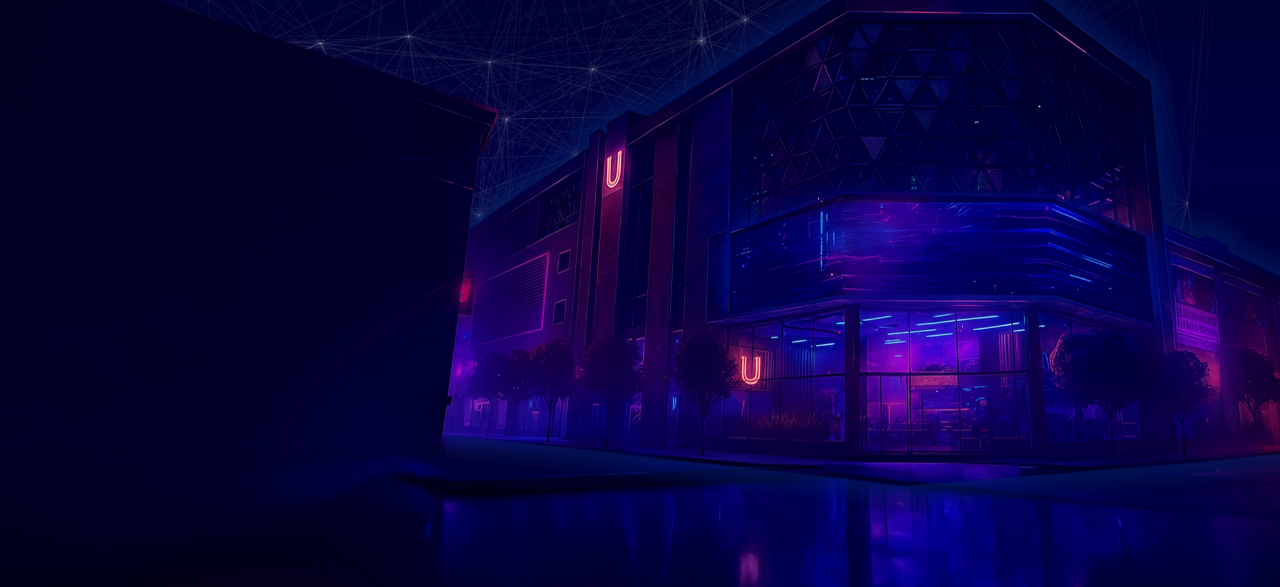
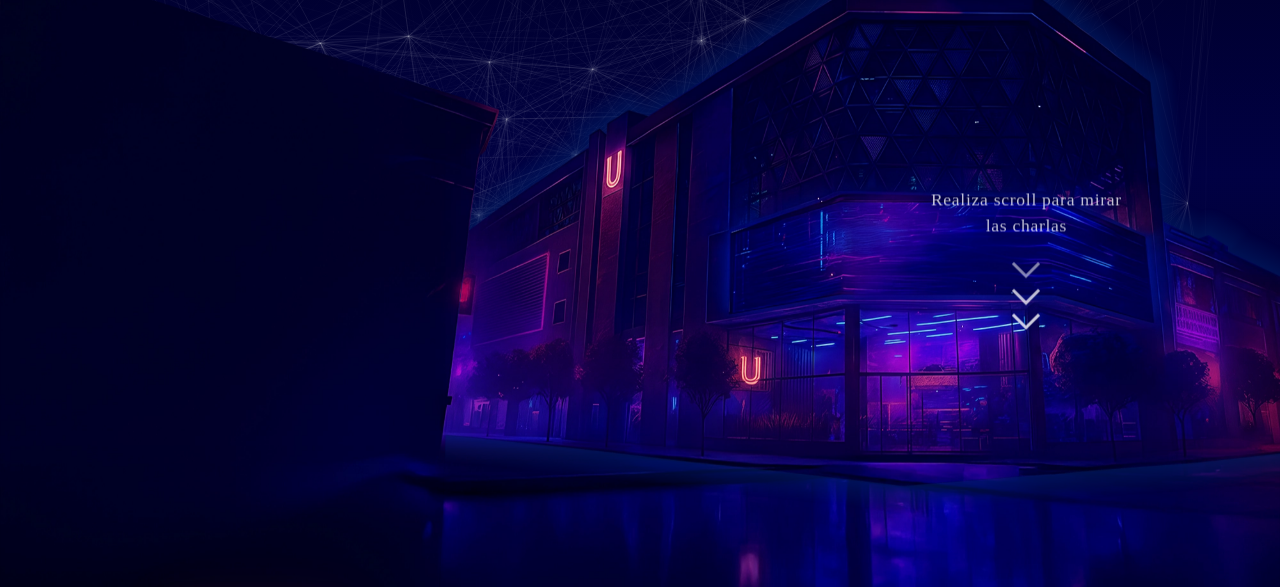
Before and after one commit to Axel-Meyrek/AgendaEncuentroDeIngenierias, a website: page index.html in a window 1280 px wide. Shown: the part 210-797 px from the top of the page. Drawn offline with nearby package versions, Linux system fonts and the light colour scheme; no server answers; animation ran at ten frames a second.

Commit message:
Add message Scroll

```diff
--- a/css/index.css
+++ b/css/index.css
@@ -329,6 +329,80 @@ body {
     }
 }
 
+/* ── Scroll hint ── */
+.scroll-hint {
+    position: fixed;
+    right: 12%;
+    top: 58%;
+    transform: translateY(-50%);
+    z-index: 10;
+    display: flex;
+    flex-direction: column;
+    align-items: center;
+    gap: 0.9em;
+    pointer-events: none;
+    opacity: 0;
+    animation: scrollHintFadeIn 1s ease forwards;
+    animation-delay: 2.5s;
+    transition: opacity 0.5s ease;
+}
+
+.scroll-hint--hidden {
+    opacity: 0 !important;
+}
+
+.scroll-hint_text {
+    font-size: 1.1em;
+    color: rgba(255, 255, 255, 0.75);
+    text-align: center;
+    max-width: 200px;
+    line-height: 1.5;
+    letter-spacing: 0.04em;
+    text-shadow: 0 2px 12px rgba(0, 0, 0, 0.6);
+}
+
+.scroll-hint_arrows {
+    display: flex;
+    flex-direction: column;
+    align-items: center;
+    gap: 4px;
+}
+
+.scroll-hint_arrow {
+    display: block;
+    width: 20px;
+    height: 20px;
+    border-right: 3px solid rgba(255, 255, 255, 0.8);
+    border-bottom: 3px solid rgba(255, 255, 255, 0.8);
+    transform: rotate(45deg);
+    animation: arrowPulse 1.6s ease-in-out infinite;
+}
+
+.scroll-hint_arrow:nth-child(1) { animation-delay: 0s; }
+.scroll-hint_arrow:nth-child(2) { animation-delay: 0.2s; }
+.scroll-hint_arrow:nth-child(3) { animation-delay: 0.4s; }
+
+@keyframes scrollHintFadeIn {
+    to { opacity: 1; }
+}
+
+@keyframes arrowPulse {
+    0%   { opacity: 0.15; transform: rotate(45deg) translate(-3px, -3px); }
+    50%  { opacity: 1;    transform: rotate(45deg) translate(3px, 3px); }
+    100% { opacity: 0.15; transform: rotate(45deg) translate(-3px, -3px); }
+}
+
+@media (width < 700px) {
+    .scroll-hint {
+        right: 0;
+        left: 0;
+        top: auto;
+        bottom: 10%;
+        transform: none;
+        align-items: center;
+    }
+}
+
 /* ── Skeleton loader ── */
 @keyframes shimmer {
     0%   { background-position: 200% center; }
--- a/index.html
+++ b/index.html
@@ -26,6 +26,15 @@
         <img class="logo imagen-animada" src="./img/logo.webp" alt="">
     </div>
 
+    <div class="scroll-hint" id="scrollHint">
+        <span class="scroll-hint_text">Realiza scroll para mirar las charlas</span>
+        <div class="scroll-hint_arrows">
+            <span class="scroll-hint_arrow"></span>
+            <span class="scroll-hint_arrow"></span>
+            <span class="scroll-hint_arrow"></span>
+        </div>
+    </div>
+
     <nav class="botonera">
         <button class="botonera_button buttonActive">Martes</button>
         <button class="botonera_button">Miércoles</button>
--- a/js/index.js
+++ b/js/index.js
@@ -1,6 +1,7 @@
 const logo = document.querySelector('.logo');
 const containerCards = document.querySelector('.containerCards');
 const buttons = document.querySelectorAll('.botonera_button');
+const scrollHint = document.getElementById('scrollHint');
 
 let charlas = [];
 let diaActivo = '10 de marzo'; // Martes por defecto
@@ -37,8 +38,10 @@ function updateCardVisibility() {
 window.addEventListener('scroll', () => {
     if (window.scrollY > 50) {
         logo.classList.add('logo-small');
+        scrollHint.classList.add('scroll-hint--hidden');
     } else {
         logo.classList.remove('logo-small');
+        scrollHint.classList.remove('scroll-hint--hidden');
     }
     updateCardVisibility();
 });
```
